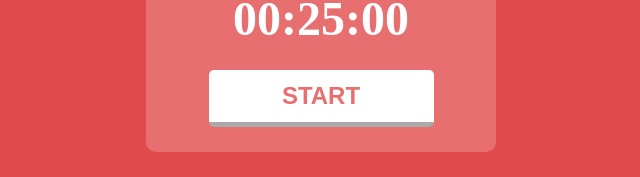
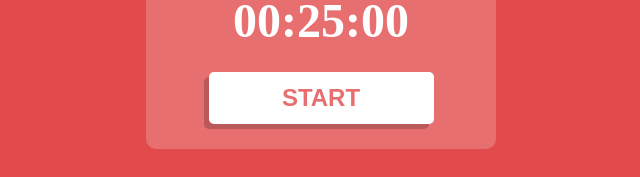
Before and after one commit to jos-cab/Pomodoro, a React (Vite) app: page / in a window 1280 px wide. Shown: the part 397-574 px from the top of the page, without its empty margins (319-959 px from the left). Built offline with nearby package versions, Linux system fonts and the light colour scheme; a web font is replaced by a local one.

Commit message:
Remove console log, change button-start shadow and add sound

```diff
--- a/src/components/Settings.jsx
+++ b/src/components/Settings.jsx
@@ -1,4 +1,4 @@
-import React, { useState, useEffect } from "react";
+import React, { useState } from "react";
 import "./Settings.css";
 
 function Settings({
--- a/src/components/Stage.css
+++ b/src/components/Stage.css
@@ -34,16 +34,17 @@
 	text-transform: uppercase;
 	background-color: #fff;
 	border: 0;
-	border-bottom: 5px solid #aaa;
 	border-radius: 5px;
+	box-shadow: -5px 5px 0 0 rgba(0, 0, 0, 0.2);
 	cursor: pointer;
 	position: relative;
 	top: 0;
+	transition: all 0.1s ease-out;
 }
 
 .start-btn:active {
 	top: 5px;
-	border-bottom: 5px solid transparent;
+	box-shadow: 0 0 rgba(0, 0, 0, 0);
 }
 
 @media (min-width: 768px) {
--- a/src/components/Stage.jsx
+++ b/src/components/Stage.jsx
@@ -1,5 +1,6 @@
 import React, { useState, useRef, useEffect } from "react";
 import endStageSoundSource from "../public/end-stage.mp3";
+import clickButton from "../public/interface-button.mp3";
 import "./Stage.css";
 
 const Root = document.getElementById("root");
@@ -18,6 +19,7 @@ function Stage({
 	const [currentTime, setCurrentTime] = useState(getStageTime(currentStage));
 	const interval = useRef(null);
 	const endStageSound = new Audio(endStageSoundSource);
+	const clickButtonSound = new Audio(clickButton);
 
 	const StartBtn = useRef(null);
 
@@ -61,7 +63,6 @@ function Stage({
 			const rgbaColor = rgbColor
 				.replace("rgb", "rgba")
 				.replace(")", ", 0.8)");
-			console.log(rgbaColor);
 			StartBtn.current.style.color = rgbaColor;
 		}
 	});
@@ -143,7 +144,10 @@ function Stage({
 			<button
 				className="start-btn"
 				ref={StartBtn}
-				onClick={() => setIsRunning(!isRunning)}
+				onClick={() => {
+					setIsRunning(!isRunning);
+					clickButtonSound.play();
+				}}
 			>
 				{isRunning ? "Stop" : "Start"}
 			</button>
```
Also changed, not shown: 1 other file (tests, documents, lock files or other folders).
